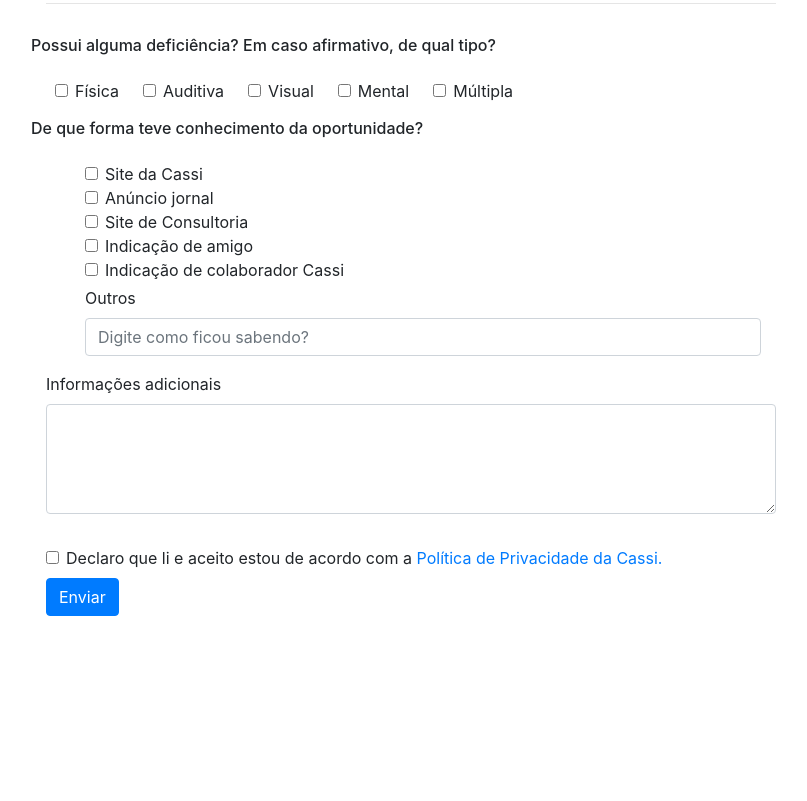
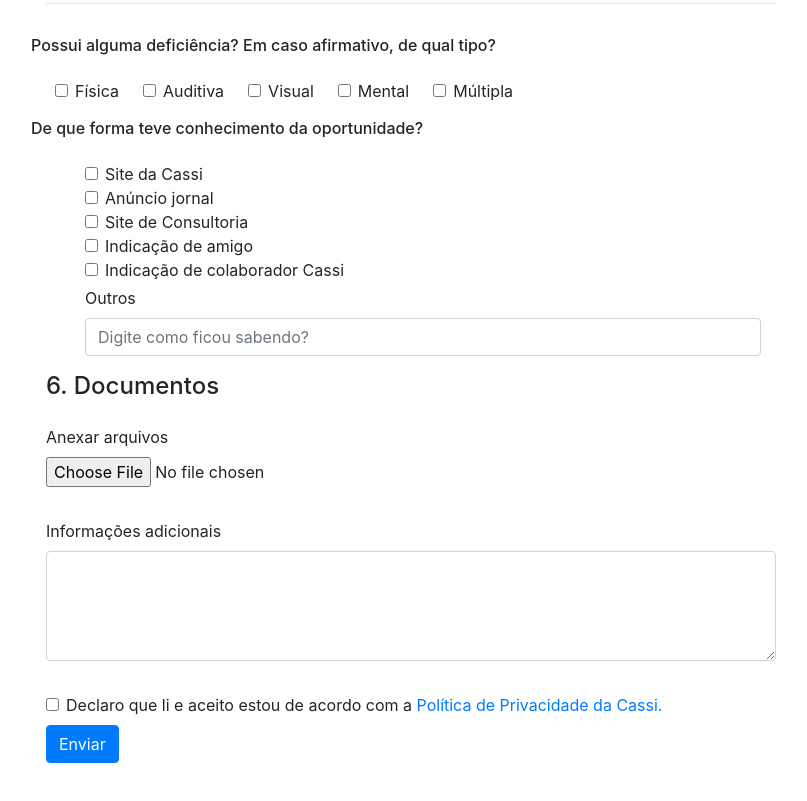
Before and after one commit to AlanGustav0/Frontend, a plain HTML site: page formulario_exemplo/index.html in a window 1280 px wide. Shown: the part 4113-4914 px from the top of the page, without its empty margins (229-1036 px from the left). Before the commit the page ends 4809 px from the top, so only its background shows below. Drawn offline with Linux system fonts and the light colour scheme.

Commit message:
Input de Arquivos

```diff
--- a/formulario_exemplo/index.html
+++ b/formulario_exemplo/index.html
@@ -3,7 +3,8 @@
 <head>
     <title>Formulário</title>
     <!-- Required meta tags -->
-    <meta charset="utf-8"> <meta name="viewport" content="width=device-width, initial-scale=1">
+    <meta charset="utf-8">
+    <meta name="viewport" content="width=device-width, initial-scale=1">
     <link rel="stylesheet" type="text/css" href="css/bootstrap.css">
     <script type="text/javascript" src="js/bootstrap.js"></script>
 
@@ -852,6 +853,21 @@
                   </div>
 
                   <div class="row my-3">
+                    <div class="col-sm-12">
+                      <p class="h4">6. Documentos</p>
+                    </div>
+                  </div>
+
+                  <div class="row">
+                    <div class="col-sm-12">
+                      <div class="form-group">
+                        <label for="inputFile">Anexar arquivos</label>
+                        <input type="file" class="form-control-file" id="inputFile">
+                      </div>
+                    </div>
+                  </div>
+
+                  <div class="row my-3">
 
                   <div class="form-group col-sm-12">
                       <label for="inputAdcionais">Informações adicionais</label>
```
